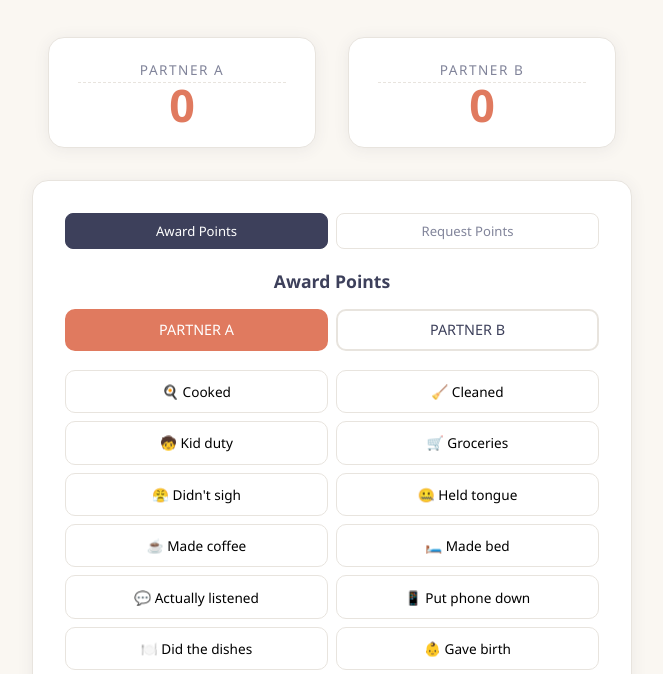
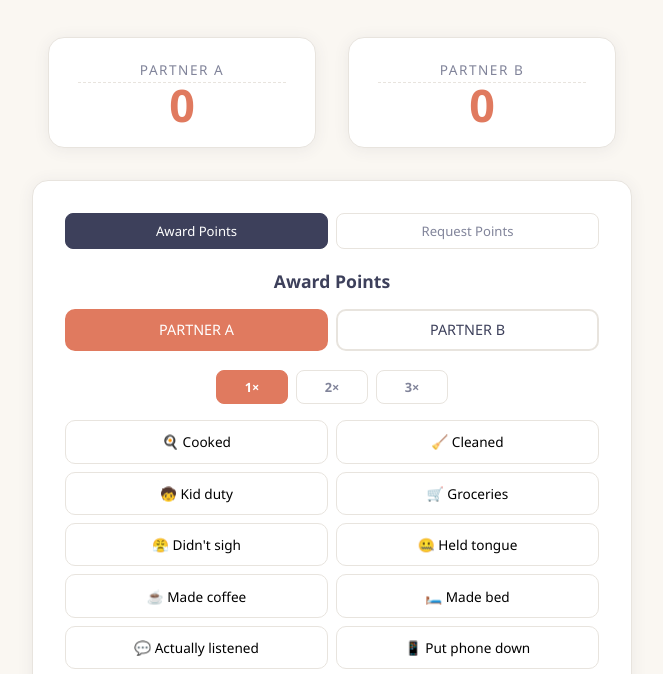
Before and after one commit to MrAllatta/spouse-points, a plain HTML site: page index.html in a window 1280 px wide. Shown: the part 118-792 px from the top of the page, without its empty margins (308-971 px from the left). Drawn offline with Linux system fonts and the light colour scheme.

Commit message:
multiplier ui

```diff
--- a/index.html
+++ b/index.html
@@ -337,6 +337,36 @@
       border-color: var(--text);
     }
 
+    .multiplier-toggle {
+      display: flex;
+      gap: 0.5rem;
+      justify-content: center;
+      margin-bottom: 1rem;
+    }
+
+    .mult-btn {
+      flex: 1;
+      max-width: 4.5rem;
+      padding: 0.45rem 0.5rem;
+      border: 1px solid var(--border);
+      border-radius: 8px;
+      background: var(--card);
+      font-family: inherit;
+      font-size: 0.8rem;
+      font-weight: 600;
+      cursor: pointer;
+      color: var(--text-light);
+      transition: background 0.2s, border-color 0.2s, color 0.2s, transform 0.1s;
+    }
+
+    .mult-btn:active { transform: scale(0.98); }
+
+    .mult-btn.active {
+      background: var(--accent);
+      color: white;
+      border-color: var(--accent);
+    }
+
     .request-submit {
       width: 100%;
       padding: 0.9rem;
@@ -483,6 +513,12 @@
       <button id="toggle-b" onclick="setRecipient('b')">
         <span id="toggle-label-b">Partner B</span>
       </button>
+    </div>
+
+    <div class="multiplier-toggle" id="multiplier-row">
+      <button type="button" class="mult-btn active" data-mult="1" onclick="setMultiplier(1)">1×</button>
+      <button type="button" class="mult-btn" data-mult="2" onclick="setMultiplier(2)">2×</button>
+      <button type="button" class="mult-btn" data-mult="3" onclick="setMultiplier(3)">3×</button>
     </div>
 
     <div class="category-grid" id="categories"></div>
@@ -650,6 +686,7 @@
       recipient: "a",
       selectedCategory: null,
       mode: "award",
+      multiplier: 1,
       scores: { a: 0, b: 0 },
       history: [],
       pending: [],
@@ -691,12 +728,20 @@
       const btn = document.getElementById("submit-btn");
       btn.textContent = mode === "award" ? "Award Points" : "Request Points";
       btn.className = mode === "award" ? "award-btn" : "request-submit";
+      document.getElementById("multiplier-row").style.display = mode === "award" ? "flex" : "none";
     }
 
     function setRecipient(who) {
       state.recipient = who;
       document.getElementById("toggle-a").className = who === "a" ? "active" : "";
       document.getElementById("toggle-b").className = who === "b" ? "active" : "";
+    }
+
+    function setMultiplier(n) {
+      state.multiplier = n;
+      document.querySelectorAll("#multiplier-row .mult-btn").forEach((b) => {
+        b.classList.toggle("active", Number(b.dataset.mult) === n);
+      });
     }
 
     function selectCategory(key, btn) {
@@ -728,7 +773,7 @@
       if (!cat && !custom) return;
 
       const key = cat || "custom";
-      const points = pointValues[key] ?? 2;
+      const points = (pointValues[key] ?? 2) * state.multiplier;
       const pool = quips[key];
       const quip = pool[Math.floor(Math.random() * pool.length)];
 
@@ -842,6 +887,7 @@
       document.getElementById("custom-reason").value = "";
       document.querySelectorAll(".category-btn").forEach((b) => b.classList.remove("selected"));
       state.selectedCategory = null;
+      setMultiplier(1);
     }
 
     function showToast(points, quip, name) {
```
